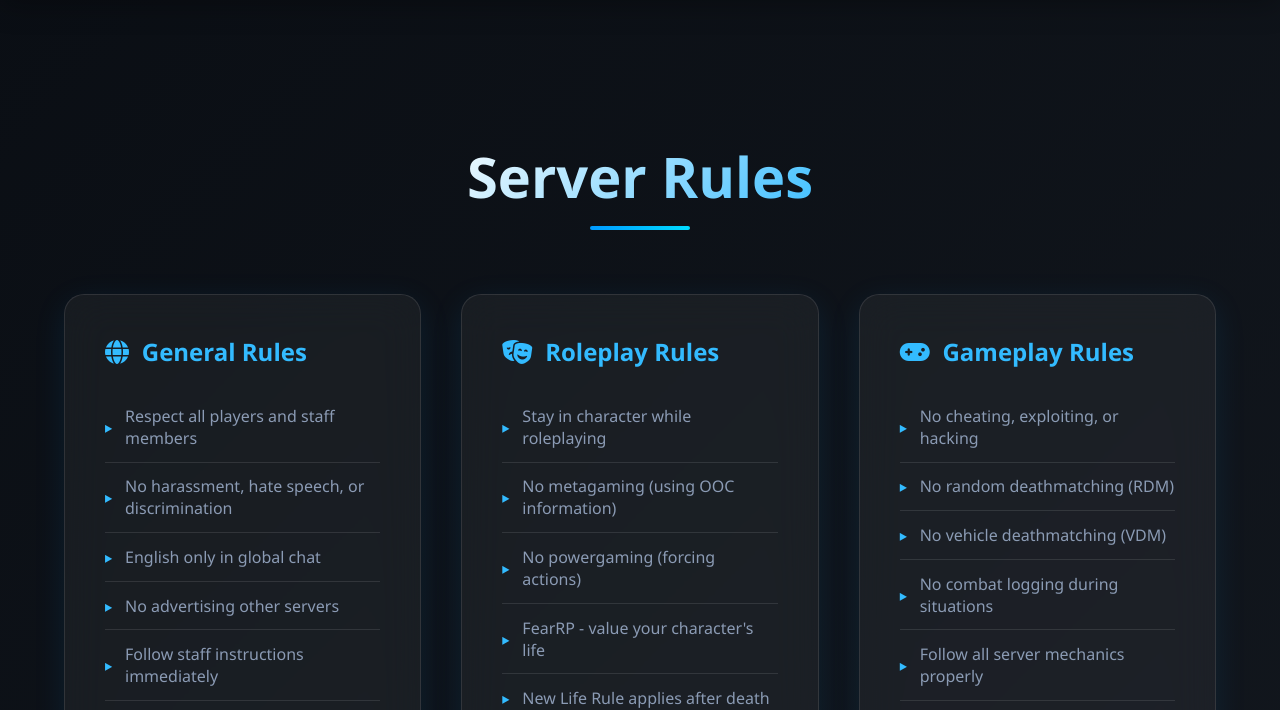
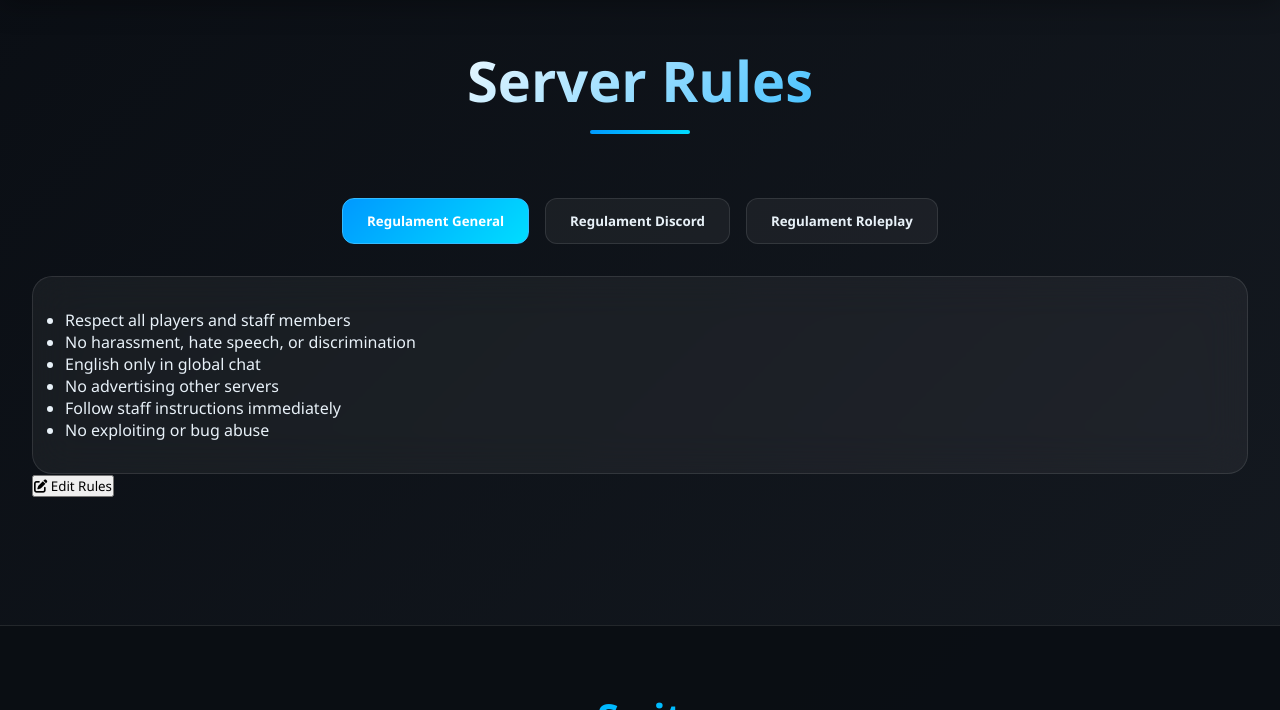
Before and after one commit to paradoxulll/pula, a website: page index.html in a window 1280 px wide. Both pictures are taken after a click on the link "Server Rules". Shown: the part 90-800 px from the top of the page. Drawn offline with Linux system fonts and the light colour scheme.

Commit message:
index.html

```diff
--- a/index.html
+++ b/index.html
@@ -649,86 +649,51 @@
         }
 
         /* Rules Section */
-        .rules {
-            padding: 6rem 2rem;
+        .rules-tabs {
+    display: flex;
+    gap: 1rem;
+    justify-content: center;
+    margin-bottom: 2rem;
+    flex-wrap: wrap;
 }
 
-        .rules-grid {
-            display: grid;
-            grid-template-columns: repeat(auto-fit, minmax(350px, 1fr));
-            gap: 2.5rem;
+.tab-btn {
+    background: var(--glass-bg);
+    color: var(--text-light);
+    border: 1px solid var(--glass-border);
+    padding: 0.8rem 1.5rem;
+    border-radius: 12px;
+    cursor: pointer;
+    font-weight: 600;
+    transition: all 0.3s ease;
 }
 
-        .rules-category {
+.tab-btn.active {
+    background: var(--gradient-blue);
+    color: white;
+    border-color: var(--swit-light-blue);
+}
+
+.tab-btn:hover {
+    transform: translateY(-2px);
+}
+
+.tab-content-container {
     background: var(--glass-bg);
     backdrop-filter: blur(20px);
     border: 1px solid var(--glass-border);
     border-radius: 20px;
-            padding: 2.5rem;
-            transition: all 0.3s ease;
+    padding: 2rem;
 }
 
-        .rules-category:hover {
-            transform: translateY(-5px);
-            border-color: var(--swit-light-blue);
+.tab-content {
+    display: none;
 }
 
-        .rules-category h3 {
-            font-size: 1.5rem;
-            margin-bottom: 1.5rem;
-            color: var(--swit-light-blue);
-            display: flex;
-            align-items: center;
-            gap: 0.8rem;
+.tab-content.active {
+    display: block;
 }
 
-        .rules-list {
-            list-style: none;
-        }
-
-        .rules-list li {
-            padding: 0.8rem 0;
-            border-bottom: 1px solid var(--glass-border);
-            color: var(--text-muted);
-            display: flex;
-            align-items: center;
-            gap: 0.8rem;
-            transition: color 0.3s ease;
-        }
-
-        .rules-list li:hover {
-            color: var(--text-light);
-        }
-
-        .rules-list li:last-child {
-            border-bottom: none;
-        }
-
-        .rules-list li::before {
-            content: '▸';
-            color: var(--swit-light-blue);
-            font-weight: bold;
-        }
-
-        .edit-rules-btn {
-            background: var(--gradient-blue);
-            color: white;
-            border: none;
-            padding: 0.8rem 1.5rem;
-            border-radius: 8px;
-            cursor: pointer;
-            font-weight: 600;
-            transition: all 0.3s ease;
-            margin-top: 2rem;
-            display: block;
-            margin-left: auto;
-            margin-right: auto;
-        }
-
-        .edit-rules-btn:hover {
-            transform: translateY(-2px);
-            box-shadow: 0 6px 20px rgba(0, 153, 255, 0.4);
-        }
 
         /* Footer */
         footer {
@@ -999,10 +964,17 @@
 <div class="page-content" id="rules-page">
     <section class="rules">
         <h2 class="section-title">Server Rules</h2>
-                <div class="rules-grid">
-                    <!-- General Rules -->
-                    <div class="rules-category animate-on-scroll liquid-glass">
-                        <h3><i class="fas fa-globe"></i> General Rules</h3>
+
+        <!-- Tabs -->
+        <div class="rules-tabs">
+            <button class="tab-btn active" data-tab="general">Regulament General</button>
+            <button class="tab-btn" data-tab="discord">Regulament Discord</button>
+            <button class="tab-btn" data-tab="roleplay">Regulament Roleplay</button>
+        </div>
+
+        <!-- Tab Contents -->
+        <div class="tab-content-container">
+            <div class="tab-content active" id="general">
                 <ul class="rules-list" contenteditable="true">
                     <li>Respect all players and staff members</li>
                     <li>No harassment, hate speech, or discrimination</li>
@@ -1012,10 +984,15 @@
                     <li>No exploiting or bug abuse</li>
                 </ul>
             </div>
-
-                    <!-- Roleplay Rules -->
-                    <div class="rules-category animate-on-scroll liquid-glass">
-                        <h3><i class="fas fa-theater-masks"></i> Roleplay Rules</h3>
+            <div class="tab-content" id="discord">
+                <ul class="rules-list" contenteditable="true">
+                    <li>No spamming or excessive mentions</li>
+                    <li>Respect all voice and text channels</li>
+                    <li>Keep content appropriate for community</li>
+                    <li>Follow Discord server guidelines</li>
+                </ul>
+            </div>
+            <div class="tab-content" id="roleplay">
                 <ul class="rules-list" contenteditable="true">
                     <li>Stay in character while roleplaying</li>
                     <li>No metagaming (using OOC information)</li>
@@ -1025,33 +1002,8 @@
                     <li>Proper character development required</li>
                 </ul>
             </div>
-
-                    <!-- Gameplay Rules -->
-                    <div class="rules-category animate-on-scroll liquid-glass">
-                        <h3><i class="fas fa-gamepad"></i> Gameplay Rules</h3>
-                        <ul class="rules-list" contenteditable="true">
-                            <li>No cheating, exploiting, or hacking</li>
-                            <li>No random deathmatching (RDM)</li>
-                            <li>No vehicle deathmatching (VDM)</li>
-                            <li>No combat logging during situations</li>
-                            <li>Follow all server mechanics properly</li>
-                            <li>No spawn killing or camping</li>
-                        </ul>
         </div>
 
-                    <!-- Voice Chat Rules -->
-                    <div class="rules-category animate-on-scroll liquid-glass">
-                        <h3><i class="fas fa-microphone"></i> Voice Chat</h3>
-                        <ul class="rules-list" contenteditable="true">
-                            <li>Use push-to-talk in crowded areas</li>
-                            <li>No background noise or music</li>
-                            <li>Keep voice chat clear and audible</li>
-                            <li>Respect others in voice channels</li>
-                            <li>No screaming or excessively loud volumes</li>
-                            <li>Proper microphone quality required</li>
-                        </ul>
-                    </div>
-                </div>
         <button class="edit-rules-btn" onclick="toggleEditRules()">
             <i class="fas fa-edit"></i> Edit Rules
         </button>
@@ -1281,24 +1233,24 @@
         });
 
         // Rules editing function
-        function toggleEditRules() {
-            const rulesLists = document.querySelectorAll('.rules-list');
-            const editBtn = document.querySelector('.edit-rules-btn');
+        // Tab functionality
+const tabButtons = document.querySelectorAll('.tab-btn');
+const tabContents = document.querySelectorAll('.tab-content');
 
-            rulesLists.forEach(list => {
-                if (list.contentEditable === 'true') {
-                    list.contentEditable = 'false';
-                    list.style.backgroundColor = 'transparent';
-                    editBtn.innerHTML = '<i class="fas fa-edit"></i> Edit Rules';
-                    editBtn.style.backgroundColor = 'var(--gradient-blue)';
-                } else {
-                    list.contentEditable = 'true';
-                    list.style.backgroundColor = 'rgba(0, 153, 255, 0.1)';
-                    editBtn.innerHTML = '<i class="fas fa-save"></i> Save Rules';
-                    editBtn.style.backgroundColor = '#4caf50';
-                }
+tabButtons.forEach(btn => {
+    btn.addEventListener('click', () => {
+        const target = btn.getAttribute('data-tab');
+
+        // Schimbă tab-ul activ
+        tabButtons.forEach(b => b.classList.remove('active'));
+        btn.classList.add('active');
+
+        // Arată conținutul corespunzător
+        tabContents.forEach(tc => tc.classList.remove('active'));
+        document.getElementById(target).classList.add('active');
     });
-        }
+});
+
     </script>
 </body>
 </html>
```
Lines whose indentation alone changed are shown as unchanged.
